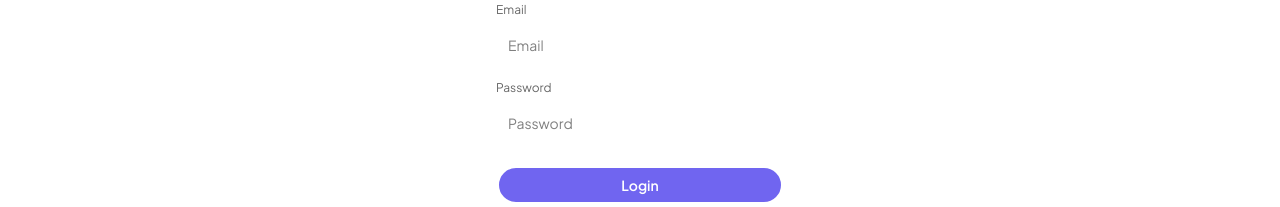
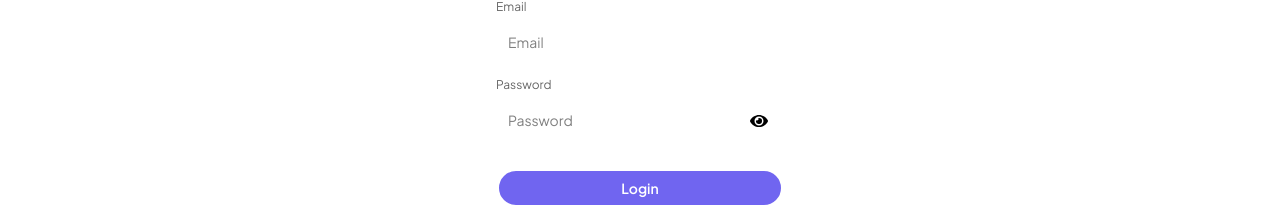
Before and after one commit to azizurrbappy/home-nest-client, a React (Vite) app: page /login in a window 1280 px wide. Shown: the part 164-371 px from the top of the page. Built offline with nearby package versions, Linux system fonts and the light colour scheme; no server answers.

Commit message:
login page functionality half complete

```diff
--- a/src/pages/Login.jsx
+++ b/src/pages/Login.jsx
@@ -3,10 +3,32 @@ import Container from '../components/Container/Container';
 import Logo from '../assets/logo.png';
 import { Link, NavLink } from 'react-router';
 import { AuthContext } from '../context/AuthContext';
+import { FaEye, FaEyeSlash } from 'react-icons/fa';
 
 const Login = () => {
   const [isShowPassword, setIsShowPassword] = useState(false);
+  const [emailRegEx, setEmailRegEx] = useState(false);
+  const [passRegEx, setPassRegEx] = useState(false);
   const { loading, setLoading, signInUser } = useContext(AuthContext);
+
+  const handleSignIn = e => {
+    e.preventDefault();
+
+    const email = e.target.email.value;
+    const password = e.target.password.value;
+
+    const emailRegex =
+      /^[a-zA-Z0-9.!#$%&'*+/=?^_`{|}~-]+@[a-zA-Z0-9](?:[a-zA-Z0-9-]{0,61}[a-zA-Z0-9])?(?:\.[a-zA-Z0-9](?:[a-zA-Z0-9-]{0,61}[a-zA-Z0-9])?)*$/;
+    const passwordRegex = /^(?=.*[a-z])(?=.*[A-Z])(?=.*\d).{8,}$/;
+
+    if (!emailRegex.test(email)) {
+      return setEmailRegEx(true);
+    }
+
+    if (!passwordRegex.test(password)) {
+      return setPassRegEx(true);
+    }
+  };
 
   return (
     <Container className="flex flex-col justify-center items-center h-[calc(100vh-40vh)]">
@@ -16,25 +38,52 @@ const Login = () => {
         <h2>Login</h2>
       </Link>
 
-      <form className="fieldset bg-base-200 border-base-300 rounded-box w-xs border p-4 space-y-2">
+      <form
+        onSubmit={handleSignIn}
+        className="fieldset bg-base-200 border-base-300 rounded-box w-xs border p-4 space-y-2"
+      >
         <div className="space-y-1.5">
           <label className="label">Email</label>
           <input
             name="email"
+            required
             type="email"
             className="input"
             placeholder="Email"
           />
+          {emailRegEx && (
+            <p className="text-red-500">Enter valid email address</p>
+          )}
         </div>
 
-        <div className="space-y-1.5">
+        <div className="space-y-1.5 relative">
           <label className="label">Password</label>
           <input
             name="password"
-            type="password"
+            required
+            type={isShowPassword ? 'text' : 'password'}
             className="input"
             placeholder="Password"
           />
+          {passRegEx && (
+            <p className="text-red-400">
+              Must be more than 8 characters, including
+              <br />
+              At least one number
+              <br />
+              At least one lowercase letter
+              <br />
+              At least one uppercase letter
+            </p>
+          )}
+
+          <button
+            type="button"
+            onClick={() => setIsShowPassword(!isShowPassword)}
+            className=" absolute top-9 right-4 cursor-pointer z-50"
+          >
+            {isShowPassword ? <FaEyeSlash size={18} /> : <FaEye size={18} />}
+          </button>
         </div>
 
         <input
--- a/src/pages/Signup.jsx
+++ b/src/pages/Signup.jsx
@@ -47,6 +47,7 @@ const Signup = () => {
       });
 
       setLoading(false);
+      e.target.reset();
       toast.success('Signed up successfully');
     } catch (error) {
       setLoading(false);
```
